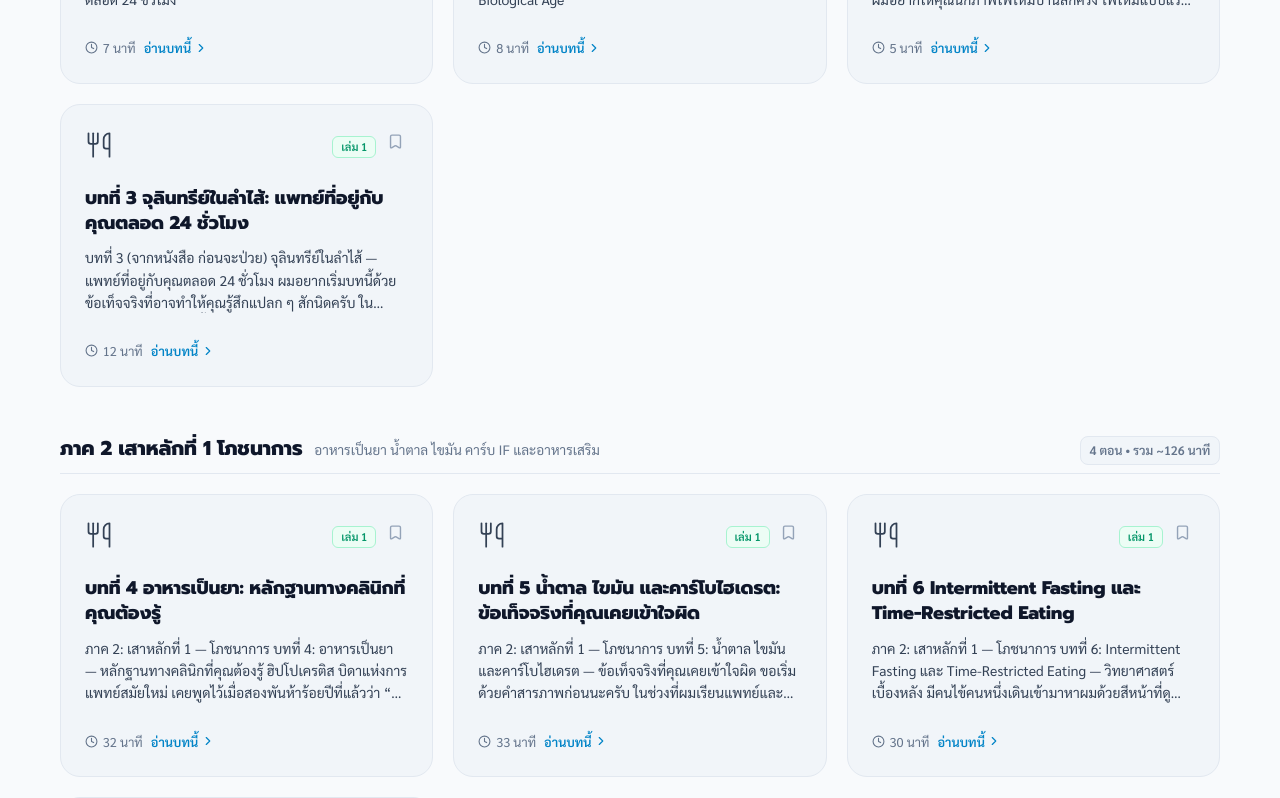
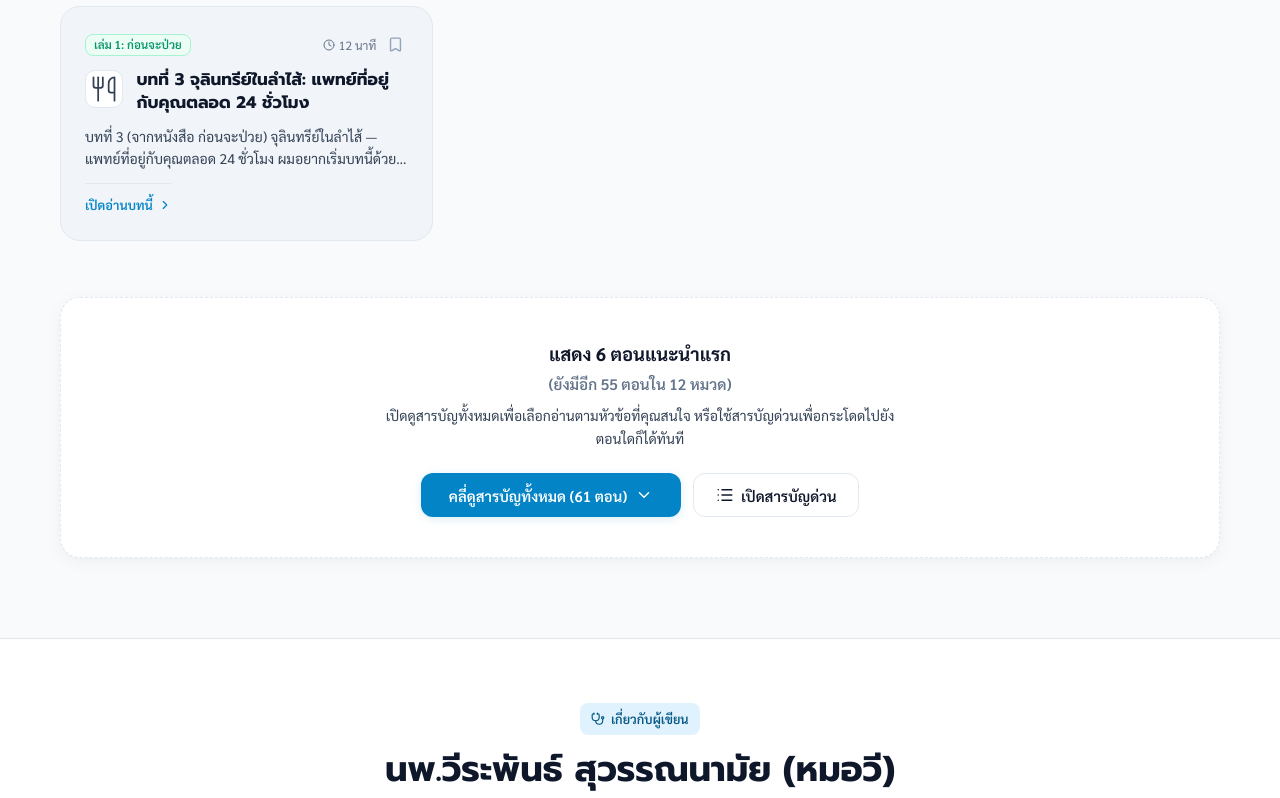
Before and after one commit to surakchatketniam-a11y/doctorv-ch, a React (Vite) app: page / in a window 1280 px wide. Shown: the part 2300-3098 px from the top of the page. Built offline with nearby package versions, Linux system fonts and the light colour scheme.

Commit message:
feat(ux): progressive disclosure for chapter list on home page

```diff
--- a/src/components/ChapterList.jsx
+++ b/src/components/ChapterList.jsx
@@ -6,6 +6,8 @@ import {
   Bookmark,
   CheckCircle2,
   ChevronRight,
+  ChevronDown,
+  ChevronUp,
   Filter,
   Search,
   HeartPulse,
@@ -105,12 +107,14 @@ export default function ChapterList({
   const [selectedPart, setSelectedPart] = useState('all');
   const [searchQuery, setSearchQuery] = useState('');
   const [sortBy, setSortBy] = useState('default'); // 'default' | 'shortest' | 'action'
+  const [isExpandedAll, setIsExpandedAll] = useState(false);
 
   // Sync with prop if provided
   const currentBook = selectedBookFilter !== undefined ? selectedBookFilter : selectedBook;
   const setBook = (b) => {
     setSelectedBook(b);
     setSelectedPart('all');
+    setIsExpandedAll(false);
     if (setSelectedBookFilter) setSelectedBookFilter(b);
   };
 
@@ -227,6 +231,23 @@ export default function ChapterList({
 
     return groups;
   }, [filteredChapters, sortBy]);
+
+  // Progressive Disclosure: show initial groups when unfiltered, allowing user to expand cleanly
+  const isProgressiveDisclosureActive =
+    !isExpandedAll &&
+    !searchQuery.trim() &&
+    selectedPart === 'all' &&
+    !filterBookmarkOnly &&
+    groupedParts.length > 2;
+
+  const visibleGroups = isProgressiveDisclosureActive
+    ? groupedParts.slice(0, 2)
+    : groupedParts;
+
+  const totalVisibleChapters = visibleGroups.reduce((acc, g) => acc + g.chapters.length, 0);
+  const totalFilteredChapters = filteredChapters.length;
+  const remainingChaptersCount = totalFilteredChapters - totalVisibleChapters;
+  const remainingGroupsCount = groupedParts.length - visibleGroups.length;
 
   return (
     <section id="chapters-section" style={{ padding: '2.5rem 0 5rem 0', position: 'relative' }}>
@@ -510,7 +531,7 @@ export default function ChapterList({
         ) : (
           /* Chapters Grouped by Part / Section (สไตล์ DexTrial Clean Minimal Cards) */
           <div style={{ display: 'flex', flexDirection: 'column', gap: '3rem' }}>
-            {groupedParts.map((group) => {
+            {visibleGroups.map((group) => {
               const totalMinutes = group.chapters.reduce((sum, c) => sum + (parseInt(c.readingTime) || 3), 0);
 
               return (
@@ -601,102 +622,125 @@ export default function ChapterList({
                             }}
                           >
                             <div>
-                              {/* Top Bar: Clean Line Art Icon + Book Origin Badge if All Books */}
-                              <div style={{ marginBottom: '1.5rem', display: 'flex', alignItems: 'center', justifyContent: 'space-between', paddingRight: '2rem' }}>
-                                <div>{getChapterLineIcon(chap)}</div>
+                              {/* Top Row: Category tag, read indicator, reading time */}
+                              <div
+                                style={{
+                                  display: 'flex',
+                                  alignItems: 'center',
+                                  justifyContent: 'space-between',
+                                  marginBottom: '0.75rem',
+                                  paddingRight: '2rem'
+                                }}
+                              >
+                                <div style={{ display: 'flex', alignItems: 'center', gap: '0.4rem', flexWrap: 'wrap' }}>
+                                  <span
+                                    className={isB1 ? 'badge badge-book1' : 'badge badge-book2'}
+                                    style={{ fontSize: '0.725rem', padding: '0.15rem 0.5rem' }}
+                                  >
+                                    {isB1 ? 'เล่ม 1: ก่อนจะป่วย' : 'เล่ม 2: ก่อนสมองพัง'}
+                                  </span>
 
-                                {currentBook === 'all' && (
+                                  {isRead && (
                                     <span
-                                    className={isB1 ? 'badge-book1 badge' : 'badge-book2 badge'}
-                                    style={{ fontSize: '0.7rem', padding: '0.15rem 0.5rem', borderRadius: '6px' }}
+                                      className="badge badge-success"
+                                      style={{ fontSize: '0.7rem', padding: '0.15rem 0.45rem' }}
+                                      title="อ่านบทความนี้แล้ว"
                                     >
-                                    {isB1 ? 'เล่ม 1' : 'เล่ม 2'}
+                                      <Check size={11} strokeWidth={2.5} />
+                                      <span>อ่านแล้ว</span>
                                     </span>
                                   )}
                                 </div>
 
-                              {/* Title — Crisp, Bold, Clean */}
+                                <div
+                                  style={{
+                                    display: 'inline-flex',
+                                    alignItems: 'center',
+                                    gap: '0.25rem',
+                                    fontSize: '0.75rem',
+                                    color: 'var(--text-muted)'
+                                  }}
+                                >
+                                  <Clock size={12} />
+                                  <span>{chap.readingTime || '5 นาที'}</span>
+                                </div>
+                              </div>
+
+                              {/* Chapter Title & Subtle Line Art Icon */}
+                              <div style={{ display: 'flex', alignItems: 'flex-start', gap: '0.85rem', marginBottom: '0.65rem' }}>
+                                <div
+                                  style={{
+                                    width: '38px',
+                                    height: '38px',
+                                    borderRadius: '10px',
+                                    backgroundColor: 'var(--bg-secondary)',
+                                    display: 'flex',
+                                    alignItems: 'center',
+                                    justifyContent: 'center',
+                                    flexShrink: 0,
+                                    marginTop: '2px',
+                                    border: '1px solid var(--border-color)'
+                                  }}
+                                >
+                                  {getChapterLineIcon(chap)}
+                                </div>
                                 <h4
                                   style={{
-                                  fontSize: '1.15rem',
-                                  fontWeight: '800',
+                                    fontSize: '1.05rem',
+                                    fontWeight: '700',
                                     color: 'var(--text-primary)',
-                                  lineHeight: '1.35',
-                                  marginBottom: '0.65rem',
-                                  textAlign: 'left',
-                                  letterSpacing: '-0.01em'
+                                    lineHeight: '1.4',
+                                    margin: 0
                                   }}
                                 >
                                   {chap.title}
                                 </h4>
+                              </div>
 
-                              {/* 2-Line Clean Summary */}
-                              {chap.summary && (
+                              {/* Chapter Summary Snippet */}
                               <p
                                 style={{
                                   fontSize: '0.875rem',
                                   color: 'var(--text-secondary)',
                                   lineHeight: '1.6',
-                                    marginBottom: '1rem',
+                                  margin: '0 0 0.85rem 0',
                                   display: '-webkit-box',
-                                    WebkitLineClamp: 3,
+                                  WebkitLineClamp: 2,
                                   WebkitBoxOrient: 'vertical',
-                                    overflow: 'hidden',
-                                    textAlign: 'left'
+                                  overflow: 'hidden'
                                 }}
                               >
-                                  {chap.summary}
+                                {chap.summary || (chap.sections?.[0]?.content?.slice(0, 110) + '...')}
                               </p>
-                              )}
                             </div>
 
-                            {/* Minimal Footer with Action Items & Status */}
+                            {/* Card Footer: Action takeaways count + Read more indicator */}
                             <div
                               style={{
                                 paddingTop: '0.75rem',
-                                borderTop: '1px solid var(--border-light)',
+                                borderTop: '1px solid var(--border-color)',
                                 display: 'flex',
                                 alignItems: 'center',
                                 justifyContent: 'space-between',
-                                gap: '0.5rem',
-                                fontSize: '0.8rem',
-                                color: 'var(--text-muted)'
+                                fontSize: '0.8rem'
                               }}
                             >
-                              <div style={{ display: 'flex', alignItems: 'center', gap: '0.6rem', flexWrap: 'wrap' }}>
-                                <span style={{ display: 'inline-flex', alignItems: 'center', gap: '0.3rem' }}>
-                                  <Clock size={13} />
-                                  <span>{chap.readingTime}</span>
+                              <span
+                                style={{
+                                  display: 'inline-flex',
+                                  alignItems: 'center',
+                                  gap: '0.35rem',
+                                  color: 'var(--accent-primary)',
+                                  fontWeight: '600'
+                                }}
+                              >
+                                <span>เปิดอ่านบทนี้</span>
+                                <ChevronRight size={14} />
                               </span>
 
                               {chap.actionItems && chap.actionItems.length > 0 && (
-                                  <span
-                                    style={{
-                                      fontSize: '0.725rem',
-                                      padding: '0.15rem 0.5rem',
-                                      borderRadius: '6px',
-                                      backgroundColor: 'var(--action-bg)',
-                                      color: 'var(--action-text)',
-                                      fontWeight: '600',
-                                      display: 'inline-flex',
-                                      alignItems: 'center',
-                                      gap: '0.2rem'
-                                    }}
-                                  >
-                                    <span>💡 {chap.actionItems.length} ข้อปฏิบัติ</span>
-                                  </span>
-                                )}
-                              </div>
-
-                              {isRead ? (
-                                <span style={{ display: 'inline-flex', alignItems: 'center', gap: '0.25rem', color: 'var(--book1-color)', fontWeight: '700', fontSize: '0.775rem' }}>
-                                  <Check size={13} />
-                                  <span>อ่านแล้ว</span>
-                                </span>
-                              ) : (
-                                <span style={{ color: 'var(--accent-primary)', fontWeight: '600', display: 'inline-flex', alignItems: 'center', gap: '0.15rem', fontSize: '0.8rem' }}>
-                                  <span>อ่านบทนี้</span>
-                                  <ChevronRight size={14} />
+                                <span style={{ color: 'var(--text-muted)', fontSize: '0.75rem' }}>
+                                  💡 {chap.actionItems.length} ข้อปฏิบัติ
                                 </span>
                               )}
                             </div>
@@ -736,6 +780,88 @@ export default function ChapterList({
                 </div>
               );
             })}
+
+            {/* Progressive Disclosure: Expand Banner when collapsed */}
+            {isProgressiveDisclosureActive && (
+              <div
+                style={{
+                  textAlign: 'center',
+                  padding: '2.5rem 1.5rem',
+                  backgroundColor: 'var(--bg-secondary)',
+                  borderRadius: '20px',
+                  border: '1.5px dashed var(--border-color)',
+                  boxShadow: 'var(--card-shadow)',
+                  position: 'relative',
+                  marginTop: '0.5rem'
+                }}
+              >
+                <div style={{ fontWeight: '800', fontSize: '1.15rem', color: 'var(--text-primary)', marginBottom: '0.4rem' }}>
+                  แสดง {totalVisibleChapters} ตอนแนะนำแรก
+                  <span style={{ fontWeight: '600', color: 'var(--text-muted)', fontSize: '0.95rem', display: 'block', marginTop: '0.2rem' }}>
+                    (ยังมีอีก {remainingChaptersCount} ตอนใน {remainingGroupsCount} หมวด)
+                  </span>
+                </div>
+                <p style={{ fontSize: '0.875rem', color: 'var(--text-secondary)', maxWidth: '520px', margin: '0 auto 1.5rem auto', lineHeight: 1.6 }}>
+                  เปิดดูสารบัญทั้งหมดเพื่อเลือกอ่านตามหัวข้อที่คุณสนใจ หรือใช้สารบัญด่วนเพื่อกระโดดไปยังตอนใดก็ได้ทันที
+                </p>
+                <div style={{ display: 'flex', justifyContent: 'center', gap: '0.75rem', flexWrap: 'wrap' }}>
+                  <button
+                    type="button"
+                    className="btn btn-primary"
+                    onClick={() => setIsExpandedAll(true)}
+                    style={{
+                      padding: '0.7rem 1.75rem',
+                      gap: '0.5rem',
+                      borderRadius: '12px',
+                      fontSize: '0.925rem'
+                    }}
+                  >
+                    <span>คลี่ดูสารบัญทั้งหมด ({totalFilteredChapters} ตอน)</span>
+                    <ChevronDown size={18} />
+                  </button>
+                  {onOpenTOC && (
+                    <button
+                      type="button"
+                      className="btn btn-secondary"
+                      onClick={onOpenTOC}
+                      style={{
+                        padding: '0.7rem 1.35rem',
+                        gap: '0.45rem',
+                        borderRadius: '12px',
+                        fontSize: '0.925rem'
+                      }}
+                    >
+                      <List size={18} />
+                      <span>เปิดสารบัญด่วน</span>
+                    </button>
+                  )}
+                </div>
+              </div>
+            )}
+
+            {/* Progressive Disclosure: Collapse Control when expanded */}
+            {isExpandedAll && !searchQuery.trim() && selectedPart === 'all' && !filterBookmarkOnly && groupedParts.length > 2 && (
+              <div style={{ textAlign: 'center', marginTop: '1.5rem' }}>
+                <button
+                  type="button"
+                  className="btn btn-secondary"
+                  onClick={() => {
+                    setIsExpandedAll(false);
+                    const el = document.getElementById('chapters-section');
+                    if (el) el.scrollIntoView({ behavior: 'smooth' });
+                  }}
+                  style={{
+                    padding: '0.55rem 1.35rem',
+                    gap: '0.4rem',
+                    fontSize: '0.85rem',
+                    borderRadius: '10px'
+                  }}
+                >
+                  <ChevronUp size={16} />
+                  <span>ย่อสารบัญลง (แสดงเฉพาะตอนแนะนำ)</span>
+                </button>
+              </div>
+            )}
           </div>
         )}
       </div>
```
Lines whose indentation alone changed are shown as unchanged.
